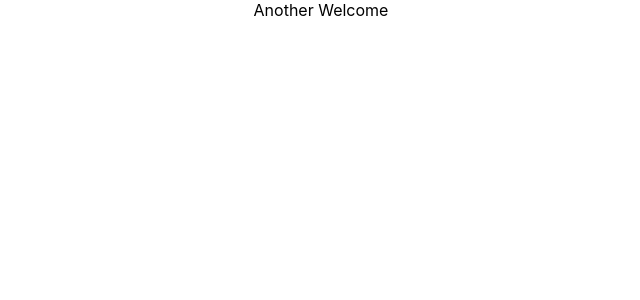
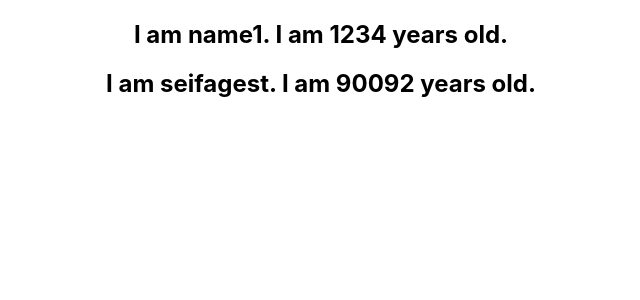
Before and after one commit to Nuwaisir-1998/React_Learnings, a React (Create React App) app: page / in a window 1280 px wide. Shown: the top 300 px of the page, without its empty margins (319-959 px from the left). Built offline with nearby package versions, Linux system fonts and the light colour scheme.

Commit message:
List Rendering (with unique 'key' prop warning

```diff
--- a/src/App.js
+++ b/src/App.js
@@ -10,11 +10,13 @@
 import EventBind from './components/EventBind';
 import ParentComponent from './components/ParentComponent';
 import UserGreeting from './components/UserGreeting';
+import NameList from './components/NameList';
 
 function App() {
   return (
     <div className="App">
-      <UserGreeting />
+      <NameList />
+      {/* <UserGreeting /> */}
       {/* <ParentComponent /> */}
       {/* <EventBind /> */}
       {/* <Counter /> */}
--- /dev/null
+++ b/src/components/NameList.js
@@ -0,0 +1,30 @@
+import React from 'react'
+import Person from './Person'
+
+function NameList() {
+    const names = ['a', 'b', 'c']
+    const nameList = names.map(name => <h2>{name}</h2>)
+    const persons = [
+        {
+            id: 1,
+            name: "name1",
+            age: 1234,
+            skill: 'Time travel'
+        },
+        {
+            id: 2,
+            name: "seifagest",
+            age: "90092",
+            skill: 'Teleportation'
+        }
+    ]
+
+    const personList = persons.map(person => <Person person={person} />)
+    return (
+        <div>
+            {personList}
+        </div>
+    )
+}
+
+export default NameList
--- /dev/null
+++ b/src/components/Person.js
@@ -0,0 +1,13 @@
+import React from 'react'
+
+function Person({person}) {
+    return (
+        <div>
+            <h2>
+                I am {person.name}. I am {person.age} years old.
+            </h2>
+        </div>
+    )
+}
+
+export default Person
```
